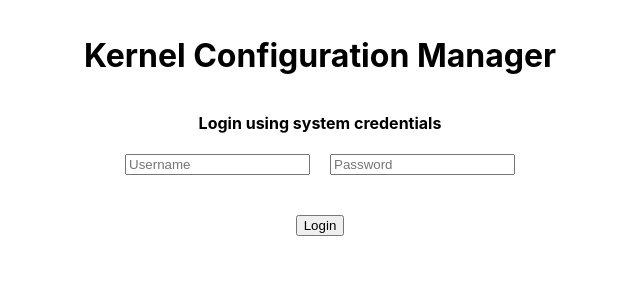
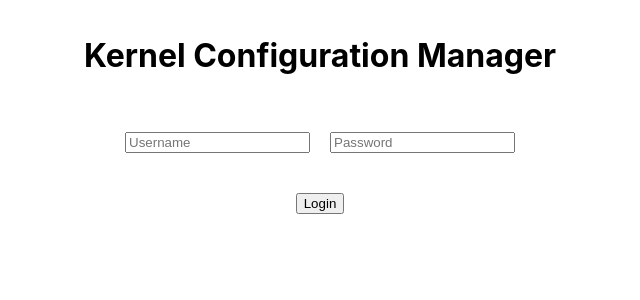
Before and after one commit to jonroeske/csuci_499_kernel_config_manager, a React (Create React App) app in the folder frontend/kernel-config-manager/: page / in a window 1280 px wide. Shown: the top 300 px of the page, without its empty margins (320-960 px from the left). Built offline with nearby package versions, Linux system fonts and the light colour scheme.

Commit message:
login.js updated

```diff
--- a/frontend/kernel-config-manager/src/Login.js
+++ b/frontend/kernel-config-manager/src/Login.js
@@ -34,9 +34,6 @@ export default function Login({setToken}) {
     <><div style={{ padding: 15, display: 'flex', justifyContent: 'center' }}>
         <h1>Kernel Configuration Manager</h1>
     </div>
-    <div style={{ padding: 1, display: 'flex', justifyContent: 'center' }}>
-        <b>Login using system credentials</b>
-    </div>
     <div className="form-signin w-50 m-auto">
       <div style={{ padding: 20, display: 'flex', justifyContent: 'center'}}>
         <input id="floatingInput" className="form-control" type="text" onChange={(e)=>{setUser(e.target.value)}} placeholder="Username"/>
```
Also changed, not shown: 1 other file (tests, documents, lock files or other folders).
